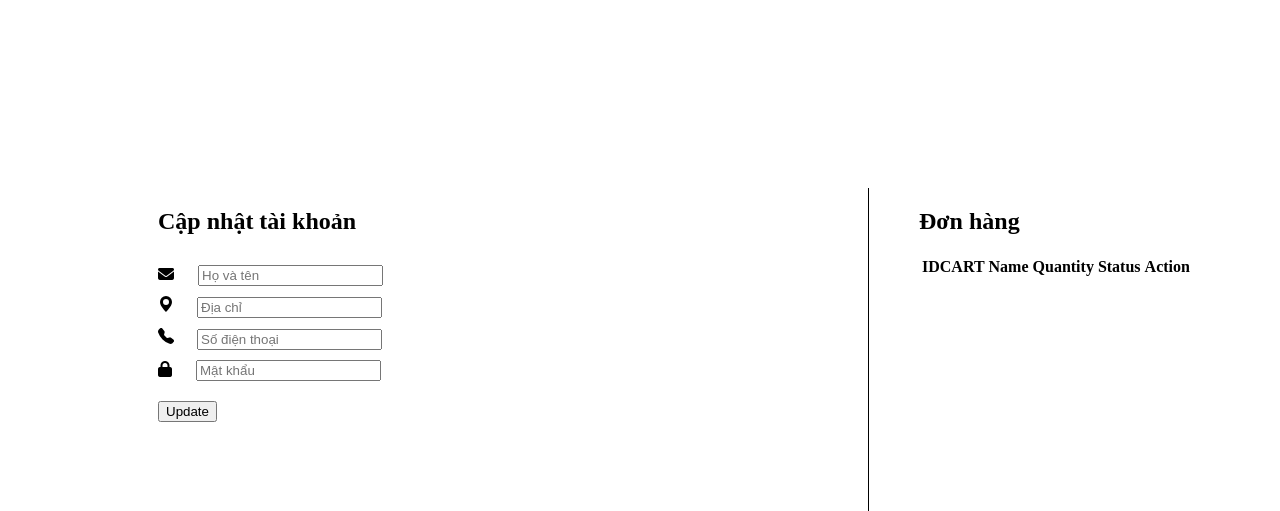
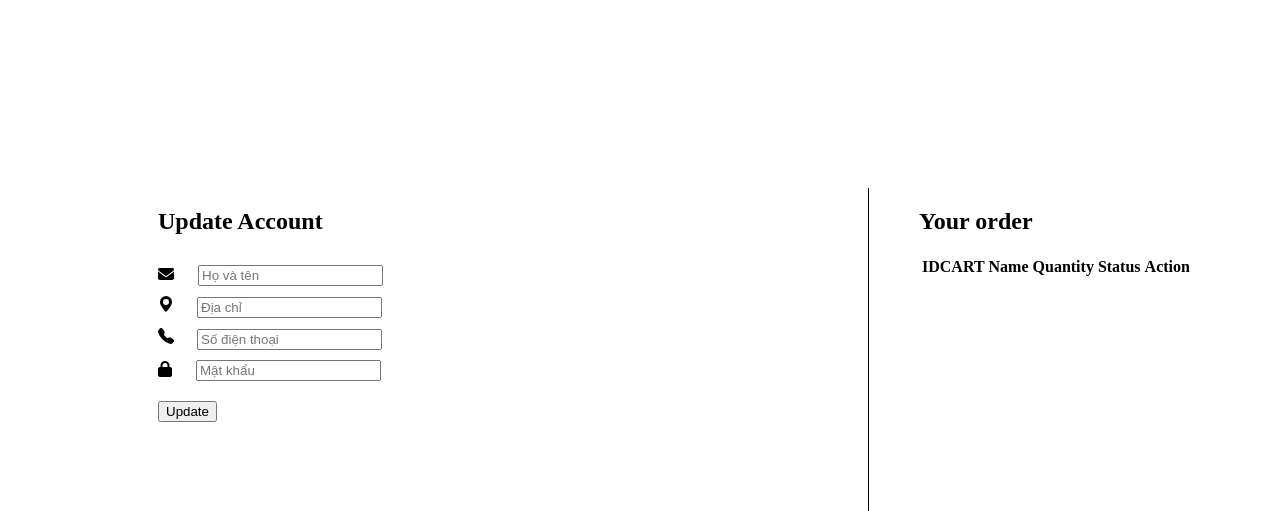
Before and after one commit to chientmph16045/du_an_1, a PHP site: page /page/my-account.php in a window 1280 px wide. Shown: the top 511 px of the page. Run offline with PHP 8.4, Linux system fonts and the light colour scheme; the template is opened without the code that fills it, so the values that code supplies are empty; some libraries are stand-ins or nearby versions.

Commit message:
ok update

```diff
--- a/page/my-account.php
+++ b/page/my-account.php
@@ -57,7 +57,7 @@
         <div class="forms-container">
             <div class="signin-signup">
                 <form action="?sp=account_fix" method="post" class="sign-in-form">
-                    <h2 class="title">Cập nhật tài khoản</h2>
+                    <h2 class="title">Update Account</h2>
                     <div class="input-field">
                         <i class="fas fa-envelope"></i>
                         <input type="text" placeholder="Họ và tên" value="<?= $nameUser ?>" name="name" required />
@@ -94,7 +94,7 @@
                 </form>
                 <div class="sign-up-form">
 
-                    <h2 class="title">Đơn hàng</h2>
+                    <h2 class="title">Your order</h2>
 
                     <table>
                         <tr>
```
